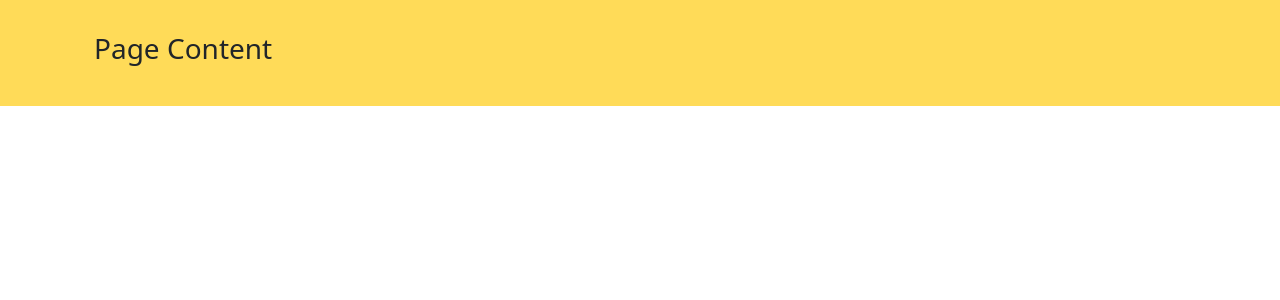
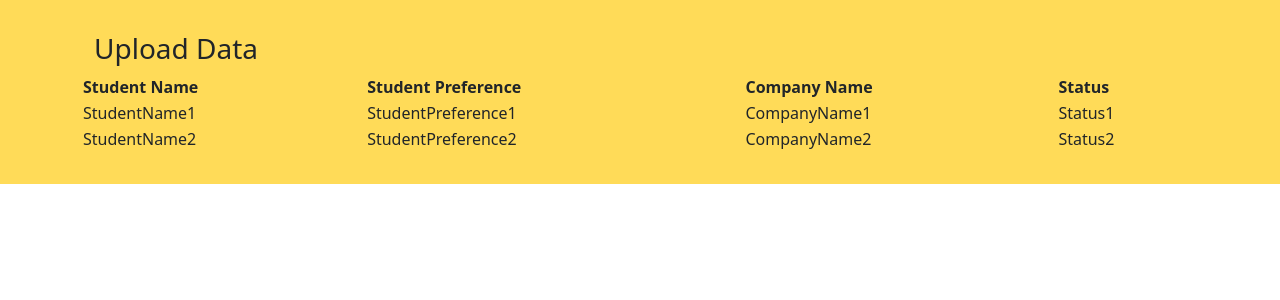
Before and after one commit to DevOps-2022-Team-3/-DevOps-Team3-2022-DevOps_Oct2022_Team3_Asg, a Flask app: page /Match_Student in a window 1280 px wide. Shown: the part 177-477 px from the top of the page. Run offline with Flask 2, Linux system fonts and the light colour scheme.

Commit message:
Added basic non-functional html for Match Student Page

```diff
--- a/app.py
+++ b/app.py
@@ -2,7 +2,7 @@ from flask import Flask, request, render_template, url_for
 
 flaskApp = Flask(__name__)
 
-# @flaskApp.route('/')
+@flaskApp.route('/')
 
 @flaskApp.route('/Main')
 def main():
--- a/templates/Match_Student.html
+++ b/templates/Match_Student.html
@@ -46,7 +46,27 @@
   <section id="section" style="background-color: #FFDB58; padding: 2em;">
     <div class="container px-4 text-left">
         <div class="row gx-4 justify-content-center">
-            <h3>Page Content</h3>
+          <h3>Upload Data</h3>
+          <table>
+            <tr>
+              <th>Student Name</th>
+              <th>Student Preference</th>
+              <th>Company Name</th>
+              <th>Status</th>
+            </tr>
+            <tr>
+              <td>StudentName1</td>
+              <td>StudentPreference1</td>
+              <td>CompanyName1</td>
+              <td>Status1</td>
+            </tr>
+            <tr>
+              <td>StudentName2</td>
+              <td>StudentPreference2</td>
+              <td>CompanyName2</td>
+              <td>Status2</td>
+            </tr>
+          </table>
         </div>
     </div>
   </section>
```
